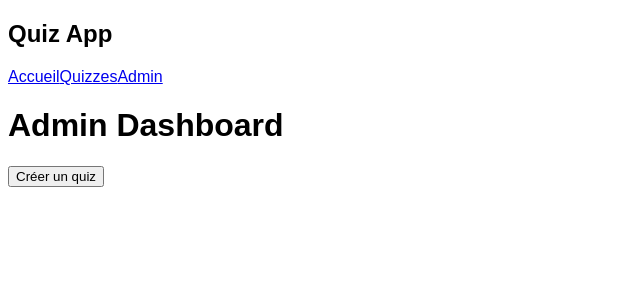
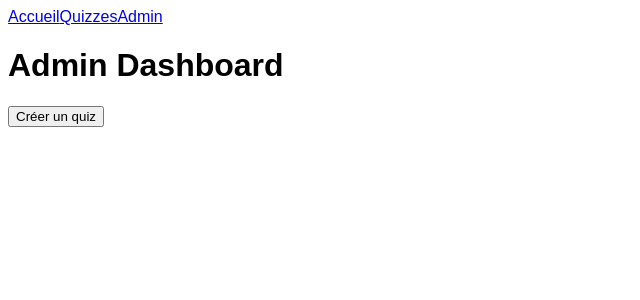
Before and after one commit to wilgaslove/quiz-frontend, a Vue app: page /dashboard in a window 1280 px wide. Shown: the top 300 px of the page, without its empty margins (0-640 px from the left). Built offline with nearby package versions, Linux system fonts and the light colour scheme; the HTML template or start-up script is replaced by a standard one.

Commit message:
correction de navbar

```diff
--- a/src/components/navbar.vue
+++ b/src/components/navbar.vue
@@ -3,7 +3,7 @@
 </script>
 <template>
     <nav>
-        <h1>Quiz App</h1>
+        <!-- <h1>Quiz App</h1> -->
 
         <div class="bg-red-500" style="gap: 20px">
             <router-link to="/" class="btn btn-primary">Accueil</router-link>
```
